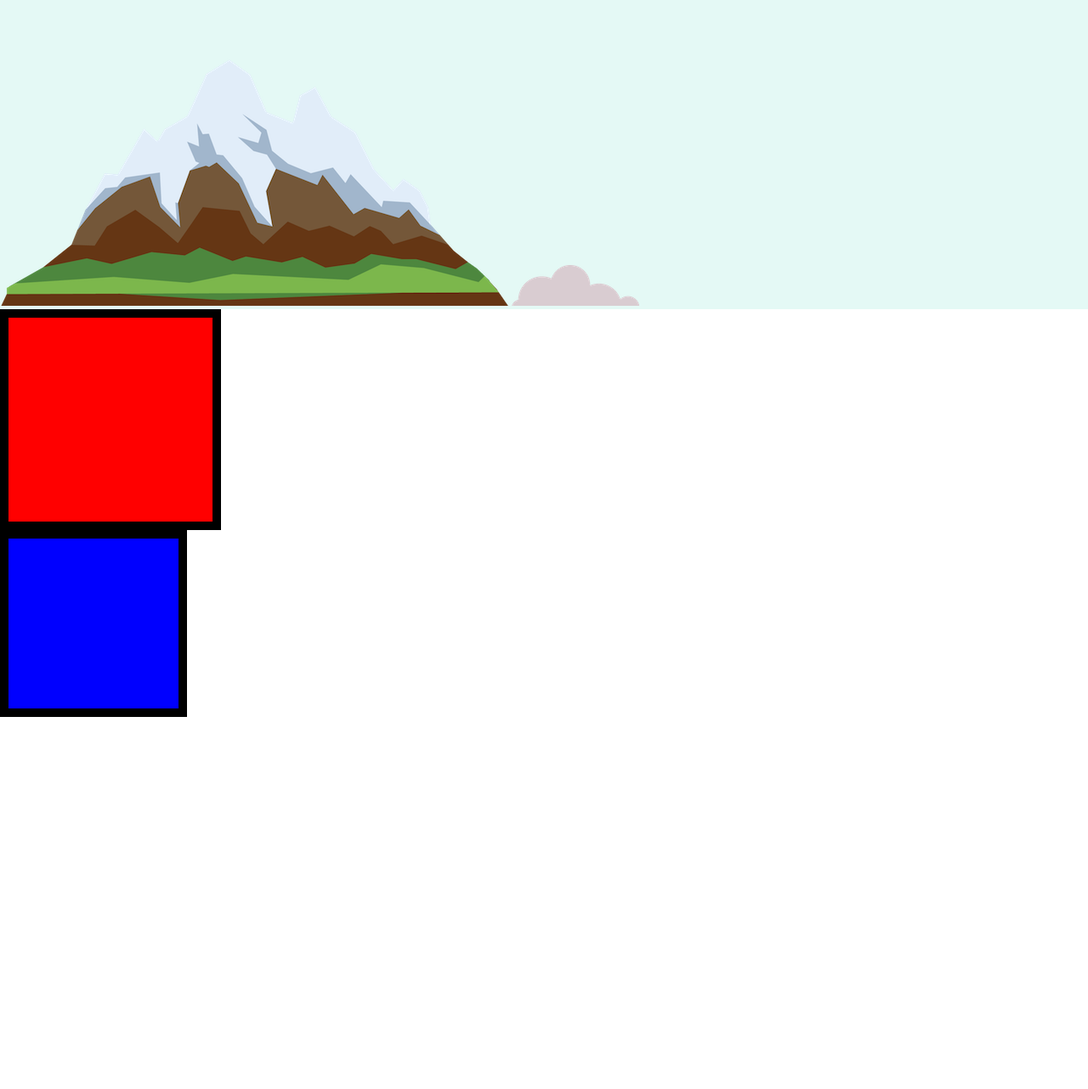
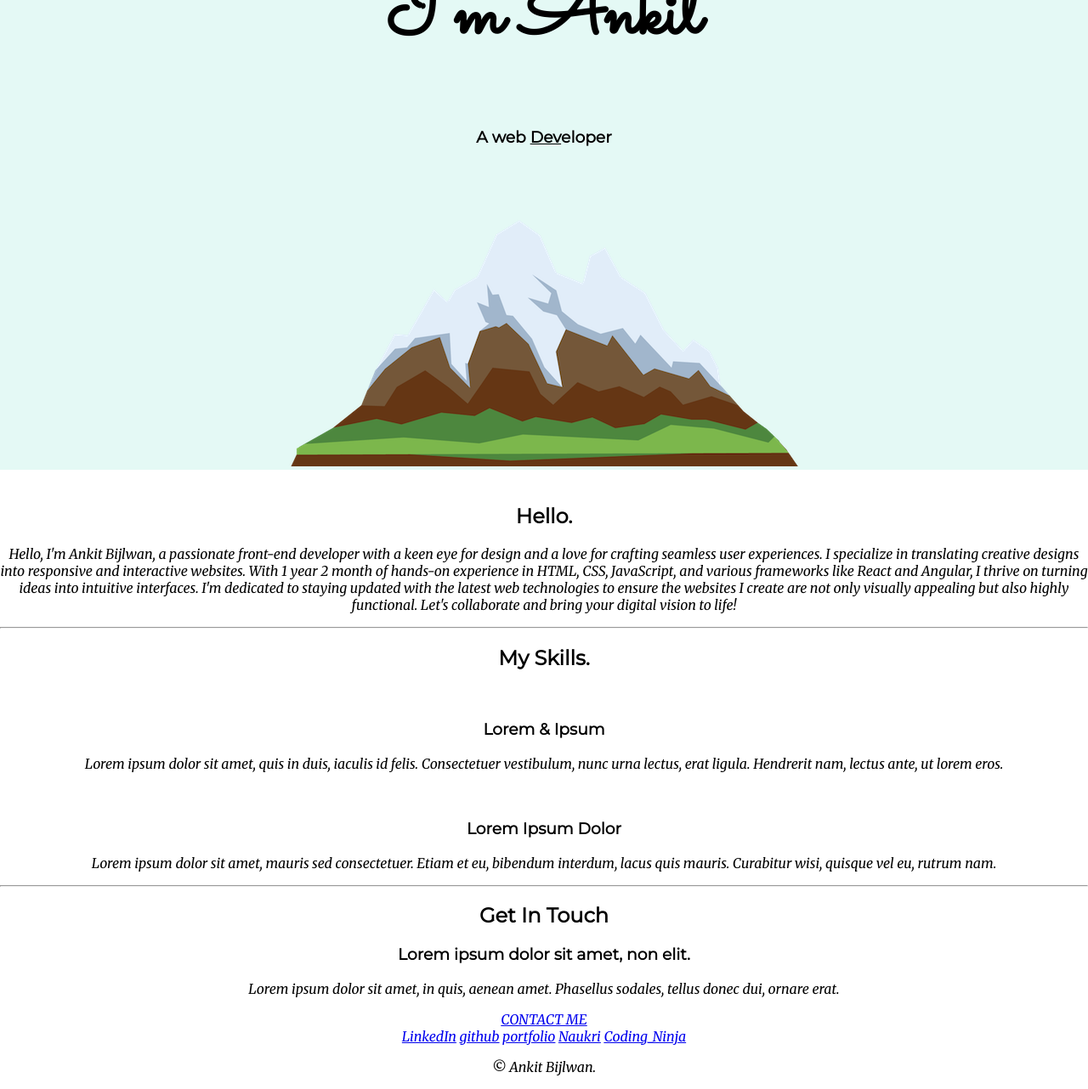
Before and after one commit to bijlwan07ankit/Web-Development-P1-html-css-java-bootstrap-, a plain HTML site: page CSS-Mysite/index.html in a window 1280 px wide. Shown: the part 148-1430 px from the top of the page at 85% size. Before the commit the page ends 992 px from the top, so only its background shows below. Drawn offline with Linux system fonts and the light colour scheme.

Commit message:
entering details

```diff
--- a/CSS-Mysite/css/styles.css
+++ b/CSS-Mysite/css/styles.css
@@ -1,22 +1,45 @@
 body{
     margin:0px;
+    text-align:center;
+    font-family: 'Merriweather', serif;
 }
 h1{
     margin-top:0;
+    font-family: 'Sacramento', cursive;
+    font-size:93px;
+}
+h2{
+    font-family: 'Montserrat', sans-serif;
+    }
+h3{
+    font-family: 'Montserrat', sans-serif;
 }
 .top-container{
     background-color:#E4F9F5;
+    position:reletive;
+    padding-top:100px;
+
    }
    .middle-container{
-    background-color: red;
-    width: 200px;
-    height:200px;
-    border:solid 10px;
-    padding:20px;
+
+
    }
    .bottom-container{
-    background-color: blue;
-    width: 200px;
-    height:200px;
-    border:solid 10px;
+
+
+
    }
+   .dev{
+    text-decoration:underline;
+   }
+   .top-cloud{
+    position:absolute;
+    right:300px;
+    top:50px;
+   }
+   .bottom-cloud{
+    position:absolute;
+    position:reletive;
+    bottom:300px;
+    top:50px;
+   }
--- a/CSS-Mysite/index.html
+++ b/CSS-Mysite/index.html
@@ -4,24 +4,65 @@
     <meta charset="UTF-8">
     <meta name="viewport" content="width=device-width, initial-scale=1.0">
     <title>Ankit Bijlwan</title>
+    <link rel="stylesheet" href="/css/styles.css">
+
+    <link rel="preconnect" href="https://fonts.googleapis.com">
+<link rel="preconnect" href="https://fonts.gstatic.com" crossorigin>
+<link href="https://fonts.googleapis.com/css2?family=Merriweather:ital@1&family=Montserrat&family=Sacramento&display=swap" rel="stylesheet">
+
 </head>
-<link rel="stylesheet" href="/css/styles.css">
 <link rel="favicon" href="favicon.ico?v=2">
+
 <body>
-   <img src="/img/cloud.png" alt="cloud-img">
     <div class="top-container">
-        <h1>I am Ankit</h1>
-        <h3>A web Developer</h3>
-        <img src="/img/mountain.png" alt="mountain-img">
-        <img src="/img/cloud.png" alt="cloud-img">
+       <img class="top-cloud" src="/img/cloud.png" alt="cloud-img">
+<h1>I'm Ankit</h1>
+<h3>A web <span class="dev">Dev</span>eloper</h3>
+<img class="bottom-cloud" src="/img/cloud.png" alt="cloud-img">
+<img src="/img/mountain.png" alt="mountain-img">
+    </div>
+    <div class="middle-container">
+        <div class="profile">
+          <img src="" alt="">
+          <h2>Hello.</h2>
+          <p> Hello, I'm Ankit Bijlwan, a passionate front-end developer with a keen eye for design and a love for crafting seamless user experiences.
+            I specialize in translating creative designs into responsive and interactive websites. With 1 year 2 month of hands-on experience in HTML, CSS, JavaScript, and various frameworks like React and Angular, I thrive on turning ideas into intuitive interfaces. I'm dedicated to staying updated with the latest web technologies to ensure the websites I create are not
+      only visually appealing but also highly functional.
+            Let's collaborate and bring your digital vision to life!
+      </p>
+        </div>
+        <hr>
+        <div class="skills">
+          <h2>My Skills.</h2>
+          <div class="skill-row">
+            <img class="" src="" alt="">
+            <h3>Lorem & Ipsum</h3>
+            <p>Lorem ipsum dolor sit amet, quis in duis, iaculis id felis. Consectetuer vestibulum, nunc urna lectus, erat ligula. Hendrerit nam, lectus ante, ut lorem eros.</p>
+          </div>
+          <div class="skill-row">
+            <img class="" src="" alt="">
+            <h3>Lorem Ipsum Dolor</h3>
+            <p>Lorem ipsum dolor sit amet, mauris sed consectetuer. Etiam et eu, bibendum interdum, lacus quis mauris. Curabitur wisi, quisque vel eu, rutrum nam.</p>
+          </div>
+        </div>
+        <hr>
+        <div class="contact-me">
+          <h2>Get In Touch</h2>
+          <h3>Lorem ipsum dolor sit amet, non elit.</h3>
+          <p>Lorem ipsum dolor sit amet, in quis, aenean amet. Phasellus sodales, tellus donec dui, ornare erat.</p>
+          <a class="btn" href="mailto:bijlwan07ankit@gmail.com">CONTACT ME</a>
+        </div>
+      </div>
 
-    </div>
 
-    <div class="middle-container">
+      <div class="bottom-container">
+        <a class="footer-link" href="https://www.linkedin.com/in/ankit-bijlwan-699611b0/">LinkedIn</a>
+        <a class="footer-link" href="https://github.com/bijlwan07ankit">github</a>
+        <a class="footer-link" href="https://www.crio.do/learn/portfolio/bijlwan07ankit/?edit=true">portfolio</a>
+        <a class="footer-link" href="//www.naukri.com/mnjuser/profile?id=&altresid">Naukri</a>
+        <a class="footer-link" href="https://www.codingninjas.com/studio/profile/bijlwan07ankit">Coding_Ninja</a>
+        <p>© Ankit Bijlwan.</p>
+      </div>
 
-    </div>
-    <div class="bottom-container">
-
-    </div>
 </body>
 </html>
```
Also changed, not shown: CSS-Mysite/css/positioning_style.css (added, +29 -0 lines), CSS-Mysite/positioning_display/index.html (added, +16 -0 lines).
